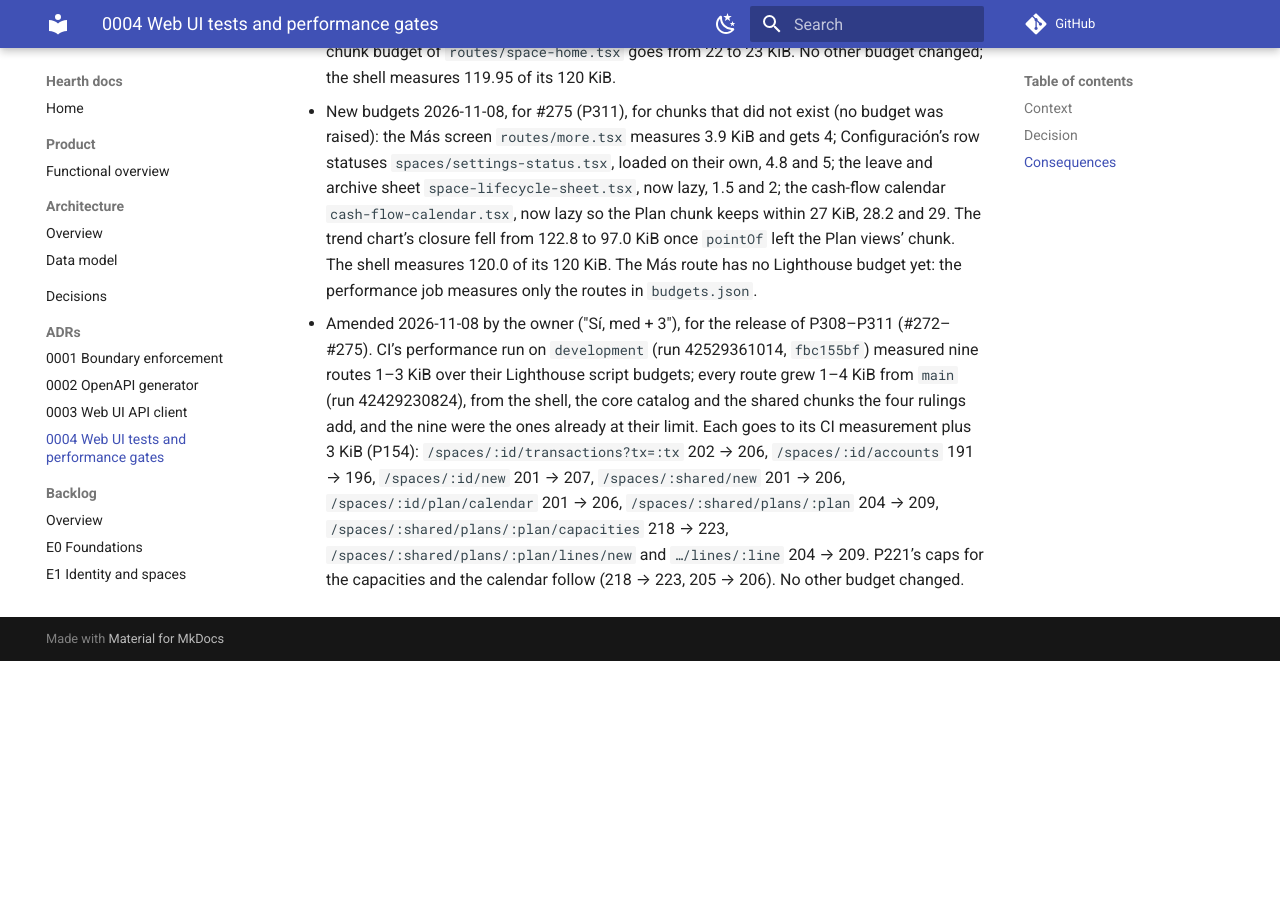
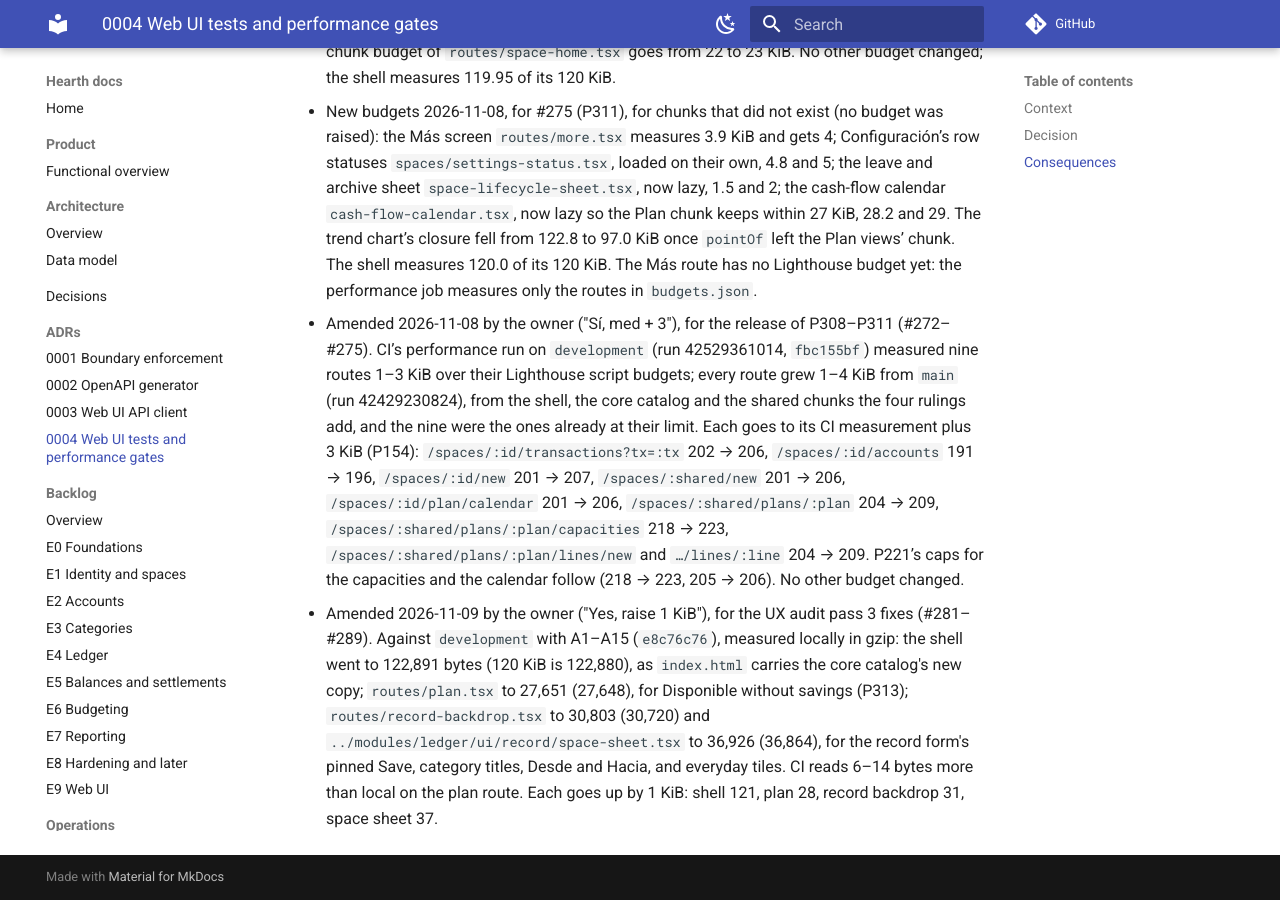
Before and after one commit to Facabore/Hearth, an MkDocs documentation site: the page built from docs/adr/0004-web-ui-testing-and-performance-gates.md, in a window 1280 px wide and 900 px high, scrolled down 6807 px. Built offline with MkDocs 1.6.1 and Material for MkDocs 9.7.7, drawn with Linux system fonts in a browser that asks for light colours; comment, search, counter and statistics services are not loaded; before the commit the page ends 7468 px from its top, so only the background shows below that.

Commit message:
test(perf): raise four SPA chunk budgets by 1 KiB as the owner approved (Refs #281, #283, #286, #289)
The shell, the plan route, the record backdrop and the record form's space sheet went 3 to 83 bytes over their
budgets with the UX audit pass 3 fixes; ADR 0004 records the owner's "Yes, raise 1 KiB" and the measurements.

```diff
--- a/docs/adr/0004-web-ui-testing-and-performance-gates.md
+++ b/docs/adr/0004-web-ui-testing-and-performance-gates.md
@@ -54,3 +54,4 @@ The owner kept React and Next.js on one condition: the UI must be fast, with Cor
 - Amended 2026-11-08 by the owner ("Sí, a 23 KiB"), for #274 (P310). Against `development` (`acd9ae87`), measured locally: `routes/space-home.tsx` went from 21.05 to 22.07 KiB of gzip, 0.07 over its 22 KiB. P310 gives the personal Inicio its period stepper, links on every "Solo tú" and "Con otros" row, the reads of the neighbouring periods and of each group's matching period, and a past period's own heading. What could go went first: the list's address (`hrefOf`) moved beside the detail sheet's (`tx-href`), which Inicio already loads, so Inicio no longer loads `list-href` (−0.14 KiB); loading the stepper on its own was measured and dropped, since its wrapper and Vite's preload list cost as much as they saved. The SPA chunk budget of `routes/space-home.tsx` goes from 22 to 23 KiB. No other budget changed; the shell measures 119.95 of its 120 KiB.
 - New budgets 2026-11-08, for #275 (P311), for chunks that did not exist (no budget was raised): the Más screen `routes/more.tsx` measures 3.9 KiB and gets 4; Configuración’s row statuses `spaces/settings-status.tsx`, loaded on their own, 4.8 and 5; the leave and archive sheet `space-lifecycle-sheet.tsx`, now lazy, 1.5 and 2; the cash-flow calendar `cash-flow-calendar.tsx`, now lazy so the Plan chunk keeps within 27 KiB, 28.2 and 29. The trend chart’s closure fell from 122.8 to 97.0 KiB once `pointOf` left the Plan views’ chunk. The shell measures 120.0 of its 120 KiB. The Más route has no Lighthouse budget yet: the performance job measures only the routes in `budgets.json`.
 - Amended 2026-11-08 by the owner ("Sí, med + 3"), for the release of P308–P311 (#272–#275). CI’s performance run on `development` (run 42529361014, `fbc155bf`) measured nine routes 1–3 KiB over their Lighthouse script budgets; every route grew 1–4 KiB from `main` (run 42429230824), from the shell, the core catalog and the shared chunks the four rulings add, and the nine were the ones already at their limit. Each goes to its CI measurement plus 3 KiB (P154): `/spaces/:id/transactions?tx=:tx` 202 → 206, `/spaces/:id/accounts` 191 → 196, `/spaces/:id/new` 201 → 207, `/spaces/:shared/new` 201 → 206, `/spaces/:id/plan/calendar` 201 → 206, `/spaces/:shared/plans/:plan` 204 → 209, `/spaces/:shared/plans/:plan/capacities` 218 → 223, `/spaces/:shared/plans/:plan/lines/new` and `…/lines/:line` 204 → 209. P221’s caps for the capacities and the calendar follow (218 → 223, 205 → 206). No other budget changed.
+- Amended 2026-11-09 by the owner ("Yes, raise 1 KiB"), for the UX audit pass 3 fixes (#281–#289). Against `development` with A1–A15 (`e8c76c76`), measured locally in gzip: the shell went to 122,891 bytes (120 KiB is 122,880), as `index.html` carries the core catalog's new copy; `routes/plan.tsx` to 27,651 (27,648), for Disponible without savings (P313); `routes/record-backdrop.tsx` to 30,803 (30,720) and `../modules/ledger/ui/record/space-sheet.tsx` to 36,926 (36,864), for the record form's pinned Save, category titles, Desde and Hacia, and everyday tiles. CI reads 6–14 bytes more than local on the plan route. Each goes up by 1 KiB: shell 121, plan 28, record backdrop 31, space sheet 37.
```
Also changed, not shown: 1 other file.
